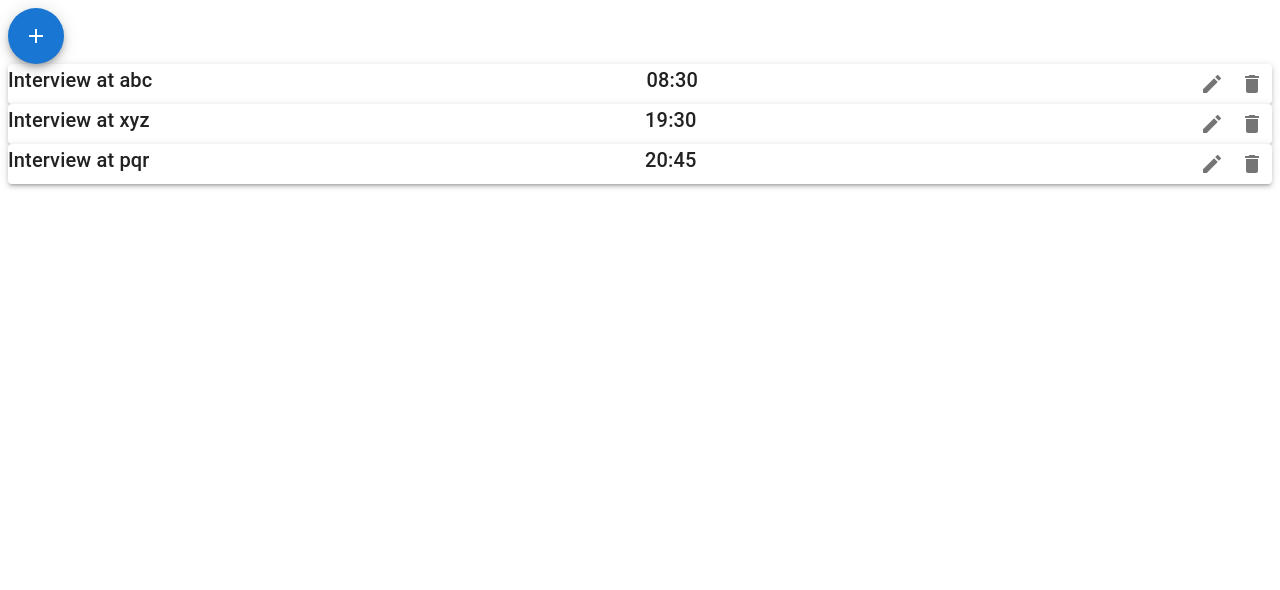
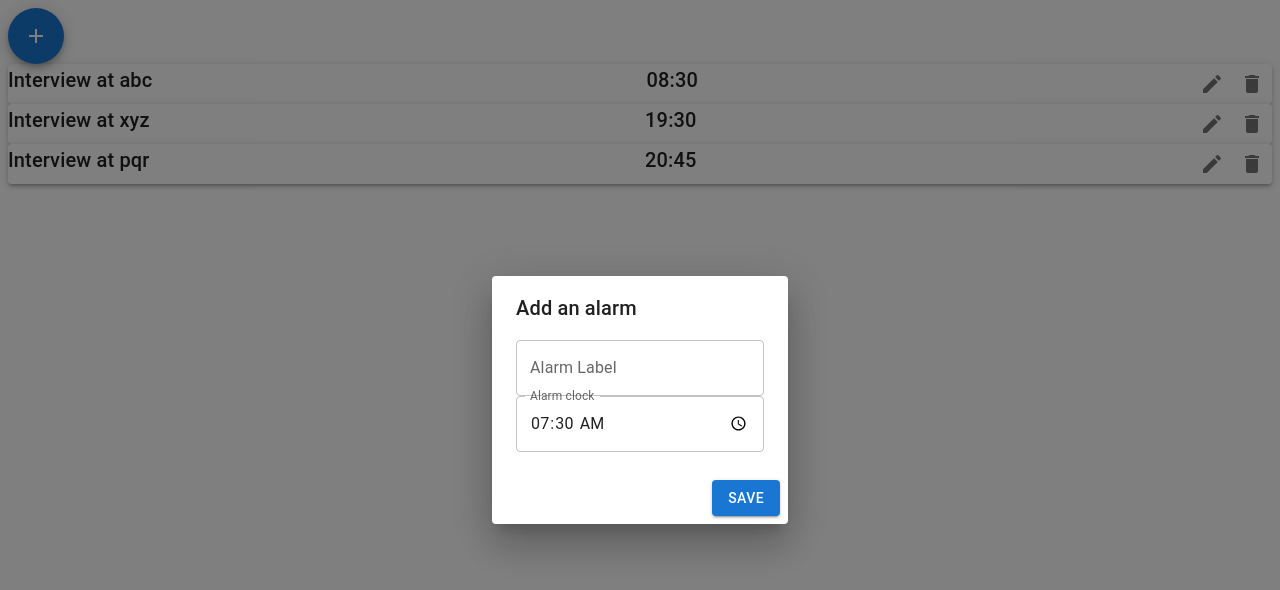
Before and after one commit to Ratneshdubey07/Alarm---setInterval-Promises---Post-Class---d962pxm9wuc7, a React app: page / in a window 1280 px wide. Both pictures are taken after a click on the button 36 px from the left and 36 px from the top of the page. Shown: the top 590 px of the page. Built offline with nearby package versions, Linux system fonts and the light colour scheme.

Commit message:
Update alarmForm.jsx

```diff
--- a/src/components/alarmForm.jsx
+++ b/src/components/alarmForm.jsx
@@ -1,8 +1,55 @@
+import { Button, TextField } from "@mui/material";
+import { Box } from "@mui/system";
 import React from "react";
+import '../styles/App.css';
+import Dialog from '@mui/material/Dialog';
+import DialogActions from '@mui/material/DialogActions';
+import DialogContent from '@mui/material/DialogContent';
+import DialogContentText from '@mui/material/DialogContentText';
+import DialogTitle from '@mui/material/DialogTitle';
+import Slide from '@mui/material/Slide';
+
+const Transition = React.forwardRef(function Transition(props, ref) {
+  return <Slide direction="up" ref={ref} {...props} />;
+});
 
 export default function AlarmForm(props) {
+
+    const [label, setLabel] = React.useState("");
+    const [alarmTime, setAlarmTime] = React.useState("07:30");
     return (
         <>
+        <Dialog
+        open={props.open}
+        TransitionComponent={Transition}
+        keepMounted
+        onClose={props.onClose}
+        aria-describedby="alert-dialog-slide-description"
+      >
+        <DialogTitle>Add an alarm</DialogTitle>
+        <DialogContent>
+          <DialogContentText id="alert-dialog-slide-description">
+          <Box display="flex" flexDirection='column'>
+          <TextField id="label" label="Alarm Label" variant="outlined" value={label} onChange={(event) => setLabel(event.target.value)}/>
+          <TextField
+            id="add-time"
+            label="Alarm clock"
+            type="time"
+            value={alarmTime}
+            onChange={(event)=> setAlarmTime(event.target.value)}
+            inputProps={{
+                step: 300
+            }}
+          />
+          </Box>
+          </DialogContentText>
+        </DialogContent>
+        <DialogActions>
+        <Button variant="contained" id='save' color="primary" onClick={() => props.onSave(label, alarmTime)}>
+            Save
+        </Button>
+        </DialogActions>
+      </Dialog>
         </>
     )
 }
```
